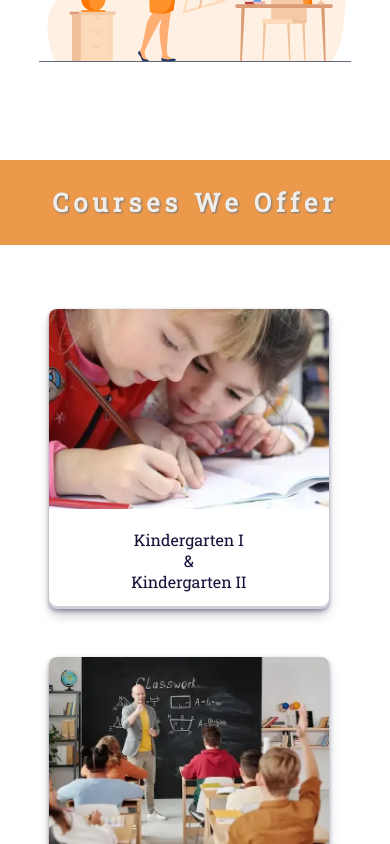
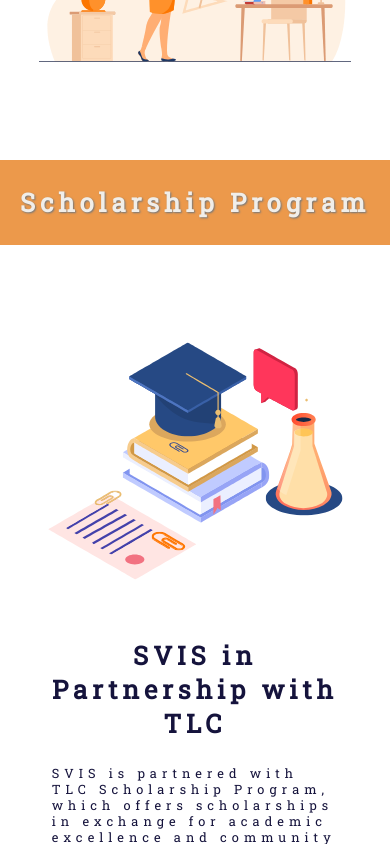
Before and after one commit to MDL-72/svis_next, a Next.js app: page / in a window 390 px wide. Shown: the part 2327-3171 px from the top of the page. Built offline with nearby package versions, Linux system fonts and the light colour scheme.

Commit message:
optimized page

```diff
--- a/components/homeArticleModalStandard/homeArticleModal.jsx
+++ b/components/homeArticleModalStandard/homeArticleModal.jsx
@@ -1,5 +1,5 @@
 import React from "react";
-import { LottieAnimation } from "../lottie/lottieModal";
+import dynamic from "next/dynamic";
 import { useRouter } from "next/router";
 import { Slide, Fade } from "react-awesome-reveal";
 import { Carousel } from "react-responsive-carousel";
@@ -7,8 +7,11 @@
 import Image from "next/image";
 import "react-responsive-carousel/lib/styles/carousel.min.css"; // requires a loader
 
+const LottieAnimation = dynamic(() => import("../lottie/LottieAnimation"));
+
 export default function HomeArticleModal(props) {
   const router = useRouter();
+
   const {
     slideDirection,
     animationJson,
--- a/components/lottie/lottieModal.jsx
+++ b/components/lottie/LottieAnimation.jsx
@@ -1,7 +1,7 @@
 import { useEffect, useRef, useState } from "react";
 import { LottiePlayer } from "lottie-web";
 
-export const LottieAnimation = (props) => {
+export default function LottieAnimation(props) {
   const { animationJson } = props;
   const ref = useRef();
   const [lottie, setLottie] = useState(LottiePlayer);
@@ -26,4 +26,4 @@
   }, [lottie]);
 
   return <div ref={ref} />;
-};
+}
--- a/components/navbar/navigation.jsx
+++ b/components/navbar/navigation.jsx
@@ -43,11 +43,11 @@
       path: "/about-us",
       menuName: "About us",
     },
-    // {
-    //   id: 4,
-    //   path: "/news-and-events",
-    //   menuName: "News & Events",
-    // },
+    {
+      id: 4,
+      path: "/news-and-events",
+      menuName: "News & Events",
+    },
     {
       id: 3,
       path: "/contact-us",
--- a/next.config.js
+++ b/next.config.js
@@ -1,4 +1,5 @@
 /** @type {import('next').NextConfig} */
+
 const nextConfig = {
   reactStrictMode: false,
   swcMinify: true,
--- a/pages/_app.tsx
+++ b/pages/_app.tsx
@@ -1,10 +1,14 @@
 import "../styles/globals.css";
 import "../styles/contactUsForm.scss";
 import "../styles/contactUs.scss";
-
-import Layout from "../components/layout/layout";
+import dynamic from "next/dynamic";
+// import Layout from "../components/layout/layout";
 import type { AppProps } from "next/app";
 import Head from "next/head";
+
+const Layout = dynamic(() =>
+  import("../components/layout/layout")
+);
 
 export default function App({ Component, pageProps }: AppProps) {
   return (
--- a/pages/index.jsx
+++ b/pages/index.jsx
@@ -1,38 +1,71 @@
-import Hero from "../components/hero/hero";
-import Navigation from "../components/navbar/navigation";
-import { Slide, Fade } from "react-awesome-reveal";
-import { Carousel } from "react-responsive-carousel";
-import React, { useEffect, useState } from "react";
+import React, { useEffect } from "react";
+import dynamic from "next/dynamic";
 import { useRouter } from "next/router";
-import { LottieAnimation } from "../components/lottie/lottieModal";
-import HomeArticleModal from "../components/homeArticleModalStandard/homeArticleModal";
 import styles from "../styles/home.module.scss";
-import BannerModal from "../components/bannerModal/bannerModal";
-import CardModal from "../components/cardModal/cardModal";
 
-export default function HomePage() {
-  const [isReady, setIsReady] = useState();
-  const [isMobile, setIsMobile] = useState();
+const BannerModal = dynamic(() =>
+  import("../components/bannerModal/bannerModal")
+);
+const CardModal = dynamic(() => import("../components/cardModal/cardModal"));
+const HomeArticleModal = dynamic(() =>
+  import("../components/homeArticleModalStandard/homeArticleModal")
+);
 
+const dataHomeArticles = [
+  {
+    id: 1,
+    bannerTitleLine1: "Why Choose",
+    bannerTitleLine2: "Spring of Virtue Integrated School ?",
+    articleAnimationJson: "lottie-teacher",
+    articleContentTitle: "Spring of Virtue Integrated School",
+    articleContentText:
+      "Is a unique school that provides an extraordinary education for your child. Our teachers are highly skilled and experienced professionals who are passionate about their work. They use innovative teaching methods to engage your child and help them reach their full potential.",
+    articleImageSlideDirection: "right",
+    articleContentTextLine1: null,
+    articleContentTextLine2: null,
+    articleCta: true,
+    articleCtaText: "Know more about SVIS",
+    isArticleftSidedText: true,
+    articleCtaPath: "/about-us",
+    articleImage: null,
+    articleCarouselImages: null,
+    articleImageSizeHeight: null,
+  },
+  {
+    id: 2,
+    bannerTitleLine1: "Scholarship Program",
+    bannerTitleLine2: null,
+    articleAnimationJson: "lottie-book",
+    articleContentTitle: "SVIS in Partnership with TLC",
+    articleContentText:
+      "SVIS is partnered with TLC Scholarship Program, which offers scholarships in exchange for academic excellence and community involvement.",
+    articleContentTextLine1:
+      "As a member of TLC, you'll receive books, school uniforms, and an allowance—all free of charge!",
+    articleContentTextLine2: null,
+    articleImageSlideDirection: "left",
+    articleCta: true,
+    articleCtaText: "Apply now",
+    isArticleftSidedText: false,
+    articleCtaPath: "/",
+    articleImage: null,
+    articleCarouselImages: null,
+    articleImageSizeHeight: null,
+  },
+];
+
+export default function HomePage(props) {
   const pathToTitleMap = {
     "/": "SVIS - Home",
     "/about-us": "SVIS - About us",
     "/contact-us": "SVIS - Contact us",
   };
 
-  const navigate = useRouter();
+  const router = useRouter();
+  const pathNameQuery = router?.pathname;
 
   useEffect(() => {
     window.scrollTo(0, 0);
-
-    const { pathname } = window.location;
-    document.title = pathToTitleMap[pathname];
-
-    setIsReady(true);
-
-    if (window.screen.width <= 440) {
-      setIsMobile(true);
-    }
+    document.title = pathToTitleMap[pathNameQuery];
   }, []);
 
   return (
@@ -47,34 +80,38 @@
           ctaText="Be a SVISian now"
           ctaPath="contact-us"
         />
-        <BannerModal
-          titleLine1="Why Choose"
-          titleLine2="Spring of Virtue Integrated School ?"
-        />
-        <HomeArticleModal
-          animationJson="lottie-teacher"
-          contentTitle="Spring of Virtue Integrated School"
-          contentText="Is a unique school that provides an extraordinary education for your child. Our teachers are highly skilled and experienced professionals who are passionate about their work. They use innovative teaching methods to engage your child and help them reach their full potential."
-          // contentLine2="for SY: 2022 - 2023"
-          cta={true}
-          ctaText="Know more about SVIS"
-          ctaPath="/about-us"
-          leftSideText={true}
-          slideDirection="right"
-        />
+        {props.dataHomeArticles.map((item) => {
+          return (
+            <div key={item.id}>
+              <BannerModal
+                titleLine1={item.bannerTitleLine1}
+                titleLine2={item.bannerTitleLine2}
+              />
+              <HomeArticleModal
+                animationJson={item.articleAnimationJson}
+                contentTitle={item.articleContentTitle}
+                contentText={item.articleContentText}
+                contentText2={item.articleContentTextLine1}
+                cta={item.articleCta}
+                ctaText={item.articleCtaText}
+                ctaPath={item.articleCtaPath}
+                leftSideText={item.isArticleftSidedText}
+                slideDirection={item.articleImageSlideDirection}
+              />
+            </div>
+          );
+        })}
         <BannerModal titleLine1="Courses We Offer" />
         <CardModal />
-        <BannerModal titleLine1="Scholarship Program" />{" "}
-        <HomeArticleModal
-          animationJson="lottie-book"
-          contentTitle="SVIS in Partnership with TLC"
-          contentText="SVIS is partnered with TLC Scholarship Program, which offers scholarships in exchange for academic excellence and community involvement."
-          contentText2="As a member of TLC, you'll receive books, school uniforms, and an allowance—all free of charge!"
-          cta={true}
-          ctaText="Apply now"
-          ctaPath=""
-        />
       </div>
     </div>
   );
 }
+
+export async function getStaticProps() {
+  return {
+    props: {
+      dataHomeArticles: dataHomeArticles,
+    },
+  };
+}
```
Also changed, not shown: pages/about-us/index.jsx (+32 -3 lines), pages/contact-us/index.jsx (+25 -2 lines), pages/news-and-events/index.jsx (+18 -0 lines), pages/services/index.jsx (+11 -0 lines).
